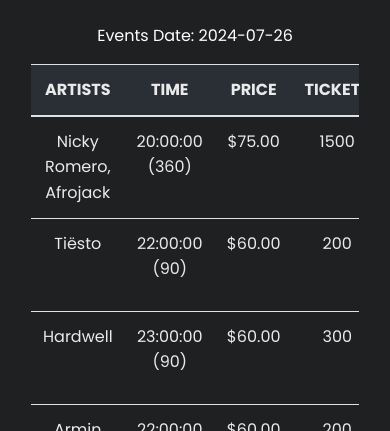
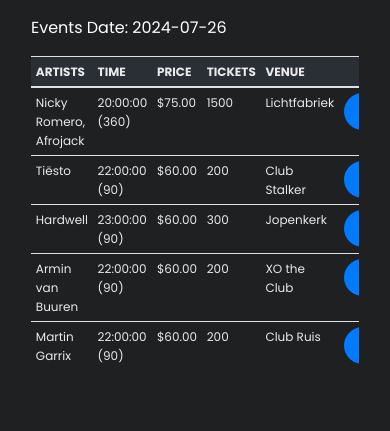
Before and after one commit to CodrinCalin/HaarlemFestival, a PHP site: page /dance in a window 390 px wide. Shown: the part 2726-3157 px from the top of the page. Run offline with PHP 8.4, Linux system fonts and the light colour scheme; data comes from the database, SQL or seed files in the repository.

Commit message:
done table for hp
danca talbes completed

```diff
--- a/app/public/css/dance-style.css
+++ b/app/public/css/dance-style.css
@@ -267,6 +267,34 @@
   padding-left: 300px;
 }
 */
+.event-table th, .event-table td {
+  padding: 0.4rem; /* Smaller cell padding */
+  font-size: 0.85rem; /* Smaller font size */
+}
+
+.btn-primary {
+  padding: 0.25rem 0.5rem; /* Smaller button padding */
+  font-size: 0.75rem; /* Smaller button font size */
+}
+
+.img-event-container {
+  overflow: visible; /* Ensures that the overflow will be visible */
+}
+
+.img-event {
+  width: 130%; /* or any size greater than 100% */
+  margin-left: -5%; /* Half of the extra width to keep the image centered */
+  margin-right: -5%; /* Adjust the left and right margins as necessary */
+}
+
+/* Make sure this doesn't cause horizontal scrolling on smaller screens */
+@media (max-width: 768px) {
+  .img-event {
+    width: 100%; /* On smaller screens, revert back to full width */
+    margin-left: 0;
+    margin-right: 0;
+  }
+}
 
 
 
@@ -298,6 +326,33 @@
   }
 }
 
+.table-container .table {
+  margin: 0; /* Remove any default margin */
+}
+
+.table-container .table th,
+.table-container .table td {
+  padding: 0.5rem; /* Reduce padding inside table cells */
+}
+
+/* You can also decrease the font size for the table content if needed */
+.table-container .table th,
+.table-container .table td {
+  font-size: 0.9rem; /* Adjust font size to make more space */
+}
+
+.table-container {
+  max-width: 100%; /* Ensures the table doesn't exceed the width of its container */
+  overflow-x: auto; /* Allows horizontal scrolling on smaller screens if needed */
+}
+
+/* You might want to ensure that the table itself fills its container */
+.event-table {
+  width: 100%;
+  max-width: 100%; /* Make sure the table doesn't exceed its container */
+}
+
+
 
 /* -------------------------------------------------------------------------------------------------------------------*/
 /*footer*/
@@ -321,6 +376,45 @@
 /* -------------------------------------------------------------------------------------------------------------------*/
 
 
+.table-container .event-table {
+  font-size: 0.8rem; /* Reduce font size to make more space */
+}
+
+/* Ensure the button text is always in one line */
+.btn-primary {
+  white-space: nowrap;
+  font-size: 0.8rem; /* Smaller font size for the button */
+  padding: .375rem .75rem; /* Adjust padding to reduce button size */
+}
+
+/* Additional media query to handle smaller screens */
+@media (max-width: 991px) {
+  .table-container .event-table th,
+  .table-container .event-table td {
+    padding: 0.3rem; /* Even smaller padding on smaller screens */
+    font-size: 0.75rem; /* Even smaller font size for really small screens */
+  }
+
+  /* Adjust the button size for smaller screens */
+  .btn-primary {
+    padding: .25rem .5rem;
+    font-size: 0.7rem;
+  }
+}
+
+/* You may also want to adjust column widths in Bootstrap if needed */
+@media (min-width: 768px) {
+  .img-event {
+    max-width: 100%; /* Full width of its container */
+    height: auto; /* Keep the aspect ratio */
+  }
+
+  /* Adjusting table width on medium screens and up */
+  .col-md-6 {
+    flex: 0 0 auto; /* Do not grow or shrink */
+    max-width: 50%; /* Maximum of half the parent's width */
+  }
+}
 
 
 
@@ -374,7 +468,7 @@
   content: ''; /* Pseudo-elements require the content property to display */
   display: block; /* Make it a block to give it width and height */
   height: 4px; /* The thickness of your line */
-  width: 40%; /* The width of your line - this can be adjusted */
+  width: 80%; /* The width of your line - this can be adjusted */
   background-color: white; /* The color of the line */
   border-radius: 10px; /* Rounded edges */
   position: absolute;
--- a/app/views/dance/index.php
+++ b/app/views/dance/index.php
@@ -220,10 +220,10 @@
                 $imgSrc = "img/danceimages/event-photo-" . ($index + 1) . ".png";
                 ?>
                 <div class="row justify-content-center mb-5">
-                    <div class="col-md-6 d-flex align-items-center justify-content-center <?= $imgOrderClass ?>">
+                    <div class="col-md-4 d-flex align-items-center justify-content-center <?= $imgOrderClass ?> img-event-container">
                         <img src="<?= $imgSrc ?>" class="img-event" alt="Event image for <?= $date ?>">
                     </div>
-                    <div class="col-md-6 d-flex align-items-center justify-content-center <?= $tableOrderClass ?>">
+                    <div class="col-md-8 <?= $tableOrderClass ?>">
                         <div class="table-container">
                             <p>Events Date: <?= $date ?></p>
                             <table class="table event-table">
@@ -255,7 +255,6 @@
                 </div>
             <?php endforeach; ?>
         </div>
-
 
 
 
@@ -295,12 +294,10 @@
 <footer class="bg-dark text-light py-4">
     <div class="container">
         <div class="row">
-            <!-- Column for contact info -->
             <div class="col-md-4 mb-3">
                 <img src="img/png/logo.svg" width="80%" height="80%" alt="" loading="lazy">
             </div>
 
-            <!-- Column for quick links -->
             <div class="col-md-4 mb-3">
                 <h5>Quick Links</h5>
                 <ul class="list-unstyled">
@@ -311,7 +308,6 @@
                 </ul>
             </div>
 
-            <!-- Column for newsletter signup -->
             <div class="col-md-4 mb-3">
                 <h5>Contact Info</h5>
                 <p>
@@ -320,14 +316,26 @@
                     Email: contact@example.com<br>
                     Phone: +123456789
                 </p>
-                <!-- Placeholders for icons -->
-                <img src="path-to-your-image" alt="Facebook Icon" class="footer-icon">
-                <img src="path-to-your-image" alt="Twitter Icon" class="footer-icon">
-                <img src="path-to-your-image" alt="Instagram Icon" class="footer-icon">
+                <div style="display: inline; padding-right: 20px">
+                    <svg xmlns="http://www.w3.org/2000/svg" width="16" height="16" fill="currentColor" class="bi bi-instagram" viewBox="0 0 16 16">
+                        <path d="M8 0C5.829 0 5.556.01 4.703.048 3.85.088 3.269.222 2.76.42a3.9 3.9 0 0 0-1.417.923A3.9 3.9 0 0 0 .42 2.76C.222 3.268.087 3.85.048 4.7.01 5.555 0 5.827 0 8.001c0 2.172.01 2.444.048 3.297.04.852.174 1.433.372 1.942.205.526.478.972.923 1.417.444.445.89.719 1.416.923.51.198 1.09.333 1.942.372C5.555 15.99 5.827 16 8 16s2.444-.01 3.298-.048c.851-.04 1.434-.174 1.943-.372a3.9 3.9 0 0 0 1.416-.923c.445-.445.718-.891.923-1.417.197-.509.332-1.09.372-1.942C15.99 10.445 16 10.173 16 8s-.01-2.445-.048-3.299c-.04-.851-.175-1.433-.372-1.941a3.9 3.9 0 0 0-.923-1.417A3.9 3.9 0 0 0 13.24.42c-.51-.198-1.092-.333-1.943-.372C10.443.01 10.172 0 7.998 0zm-.717 1.442h.718c2.136 0 2.389.007 3.232.046.78.035 1.204.166 1.486.275.373.145.64.319.92.599s.453.546.598.92c.11.281.24.705.275 1.485.039.843.047 1.096.047 3.231s-.008 2.389-.047 3.232c-.035.78-.166 1.203-.275 1.485a2.5 2.5 0 0 1-.599.919c-.28.28-.546.453-.92.598-.28.11-.704.24-1.485.276-.843.038-1.096.047-3.232.047s-2.39-.009-3.233-.047c-.78-.036-1.203-.166-1.485-.276a2.5 2.5 0 0 1-.92-.598 2.5 2.5 0 0 1-.6-.92c-.109-.281-.24-.705-.275-1.485-.038-.843-.046-1.096-.046-3.233s.008-2.388.046-3.231c.036-.78.166-1.204.276-1.486.145-.373.319-.64.599-.92s.546-.453.92-.598c.282-.11.705-.24 1.485-.276.738-.034 1.024-.044 2.515-.045zm4.988 1.328a.96.96 0 1 0 0 1.92.96.96 0 0 0 0-1.92m-4.27 1.122a4.109 4.109 0 1 0 0 8.217 4.109 4.109 0 0 0 0-8.217m0 1.441a2.667 2.667 0 1 1 0 5.334 2.667 2.667 0 0 1 0-5.334"/>
+                    </svg>
+                </div>
+
+                <div style="display: inline; padding-right: 20px">
+                    <svg xmlns="http://www.w3.org/2000/svg" width="16" height="16" fill="currentColor" class="bi bi-twitter-x" viewBox="0 0 16 16">
+                        <path d="M12.6.75h2.454l-5.36 6.142L16 15.25h-4.937l-3.867-5.07-4.425 5.07H.316l5.733-6.57L0 .75h5.063l3.495 4.633L12.601.75Zm-.86 13.028h1.36L4.323 2.145H2.865z"/>
+                    </svg>
+                </div>
+
+                <div style="display: inline; padding-right: 20px">
+                    <svg xmlns="http://www.w3.org/2000/svg" width="16" height="16" fill="currentColor" class="bi bi-facebook" viewBox="0 0 16 16">
+                        <path d="M16 8.049c0-4.446-3.582-8.05-8-8.05C3.58 0-.002 3.603-.002 8.05c0 4.017 2.926 7.347 6.75 7.951v-5.625h-2.03V8.05H6.75V6.275c0-2.017 1.195-3.131 3.022-3.131.876 0 1.791.157 1.791.157v1.98h-1.009c-.993 0-1.303.621-1.303 1.258v1.51h2.218l-.354 2.326H9.25V16c3.824-.604 6.75-3.934 6.75-7.951"/>
+                    </svg>
+                </div>
             </div>
         </div>
 
-        <!-- Copyright row -->
         <div class="row mt-3">
             <div class="col text-center">
                 © 2024 Haarlem Vestival 2024
```
Also changed, not shown: app/public/dance-styles/style.css (added), app/views/DANCE!/dance-home.php (added), 3 other files.
